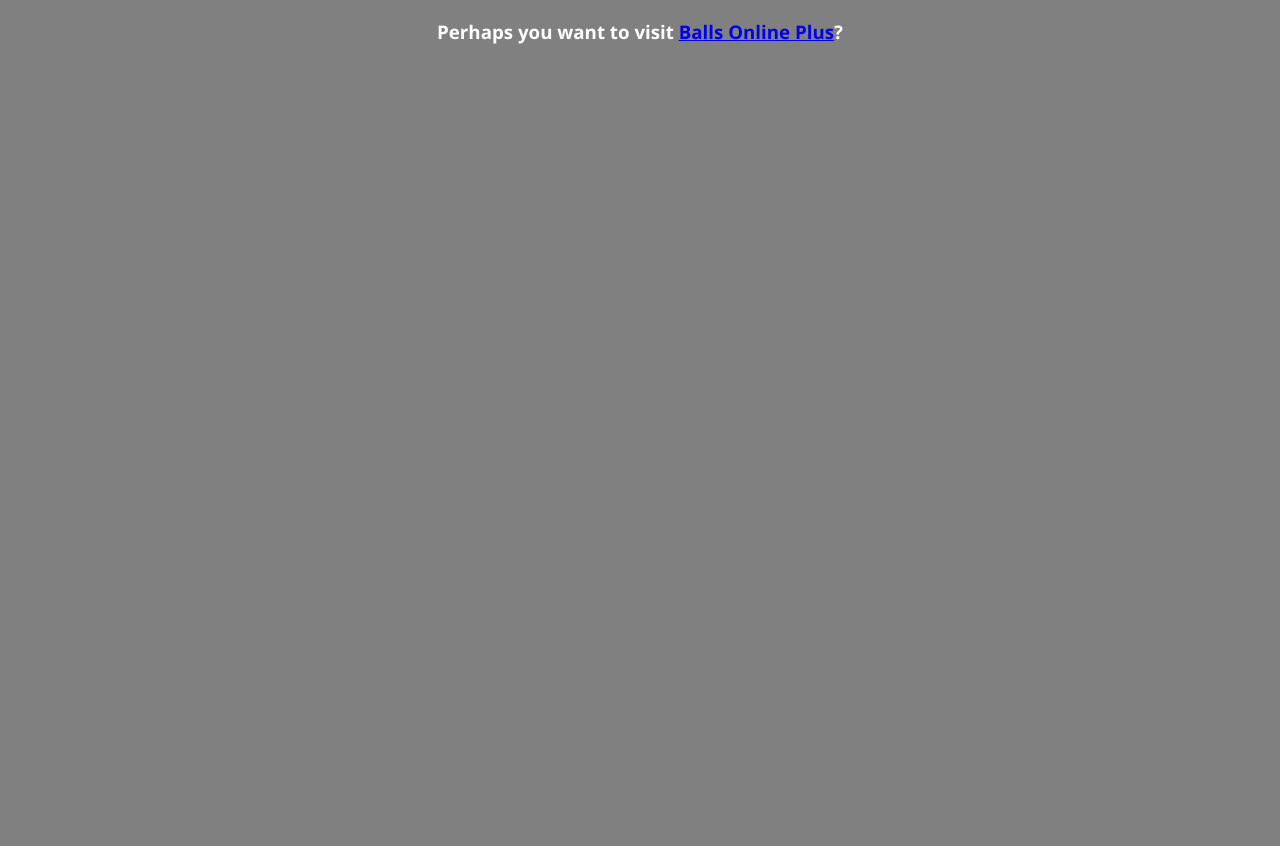
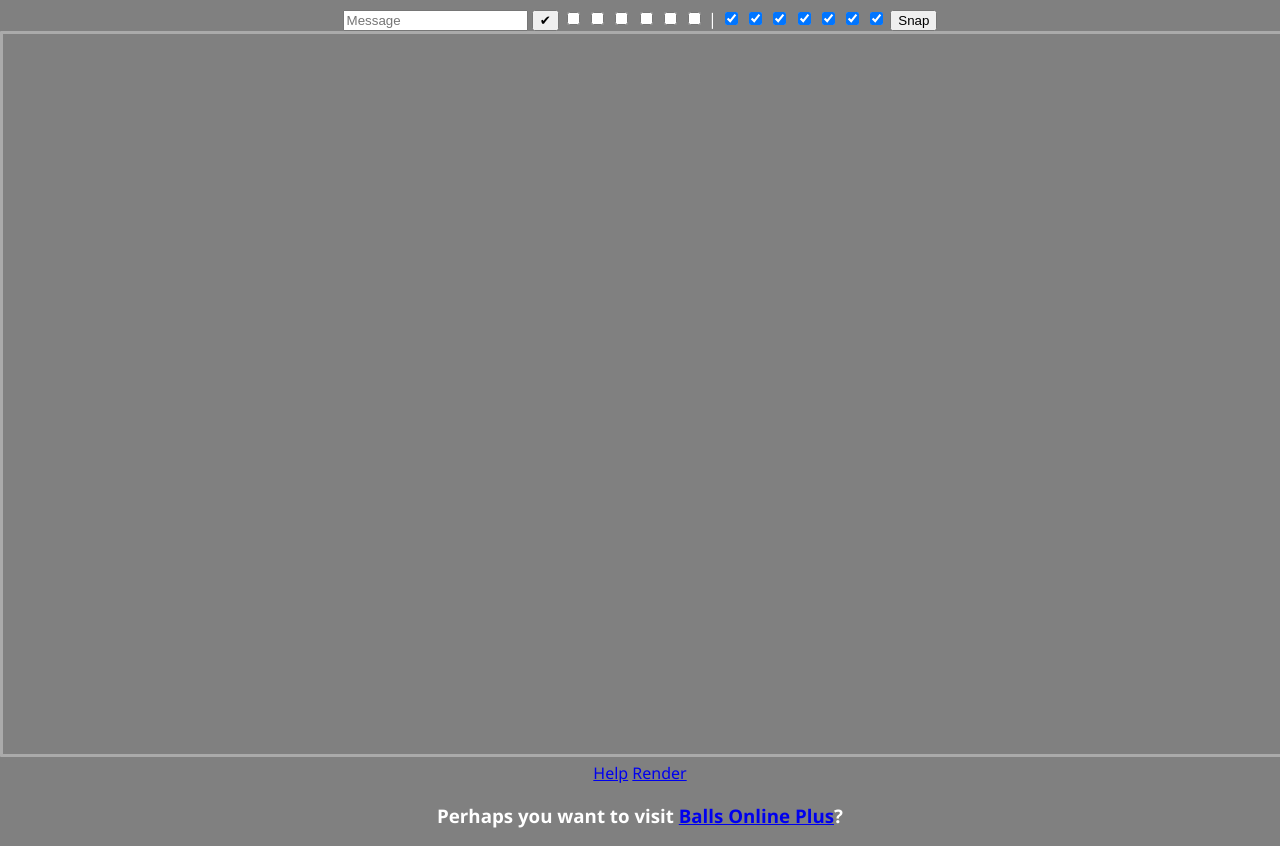
Before and after one commit to dottych/balls-online, a website: page index.html in a window 1280 px wide. Before the commit the page ends 800 px from the top, so only its background shows below. Drawn offline with Linux system fonts and the light colour scheme.

Commit message:
made BO accessible again...

```diff
--- a/index.html
+++ b/index.html
@@ -1,3 +1,8 @@
+<!-- BALLS ONLINE
+    What are you doing here?
+    Don't you have better things to do?
+    Well, I can't stop you.
+-->
 <!DOCTYPE html>
 <html>
     <head>
@@ -38,6 +43,41 @@
         <link rel="icon" type="image/x-icon" href="./favicon.png">
     </head>
     <body>
+        <form id="form" style="user-select: none;"><input id="message" maxlength="128" autocomplete="off" placeholder="Message"> <button>✔</button>
+            <input type="checkbox" id="cb1">
+            <input type="checkbox" id="cb2">
+            <input type="checkbox" id="cb3">
+            <input type="checkbox" id="cb4">
+            <input type="checkbox" id="cb5">
+            <input type="checkbox" id="cb6">
+            <p>|</p>
+            <input type="checkbox" id="cb1t" checked>
+            <input type="checkbox" id="cb2t" checked>
+            <input type="checkbox" id="cb3t" checked>
+            <input type="checkbox" id="cb4t" checked>
+            <input type="checkbox" id="cb5t" checked>
+            <input type="checkbox" id="cb6t" checked>
+            <input type="checkbox" id="cb7t" checked>
+            <button id="snap">Snap</button>
+
+            <button id="bLeft" hidden style="user-select: none; width:64px;">&lt;</button>
+            <button id="bDown" hidden style="user-select: none; width:64px;">ˇ</button>
+            <button id="bUp" hidden style="user-select: none; width:64px;">^</button>
+            <button id="bRight" hidden style="user-select: none; width:64px;">&gt;</button>
+            <button id="bShift" hidden style="user-select: none; width:64px;">Draw</button>
+        </form>
+
+        <canvas id="canvas" width="1280" height="720"></canvas>
+
+        <audio id="ChatMessage"><source src="./ChatMessage.ogg" type="audio/ogg"></audio>
+        <audio id="Notification"><source src="./Notification.ogg" type="audio/ogg"></audio>
+
+        <br>
+        <a href="#" onclick="window.open('/help', 'Help', 'width=1280,height=720');">Help</a>
+        <a href="#" onclick="window.open('/render', 'Render', 'width=450,height=300');">Render</a>
+
         <h3>Perhaps you want to visit <a href="https://balls-online-plus.onrender.com">Balls Online Plus</a>?</h3>
+
+        <script defer src="./script.js"></script>
     </body>
 </html>
```
